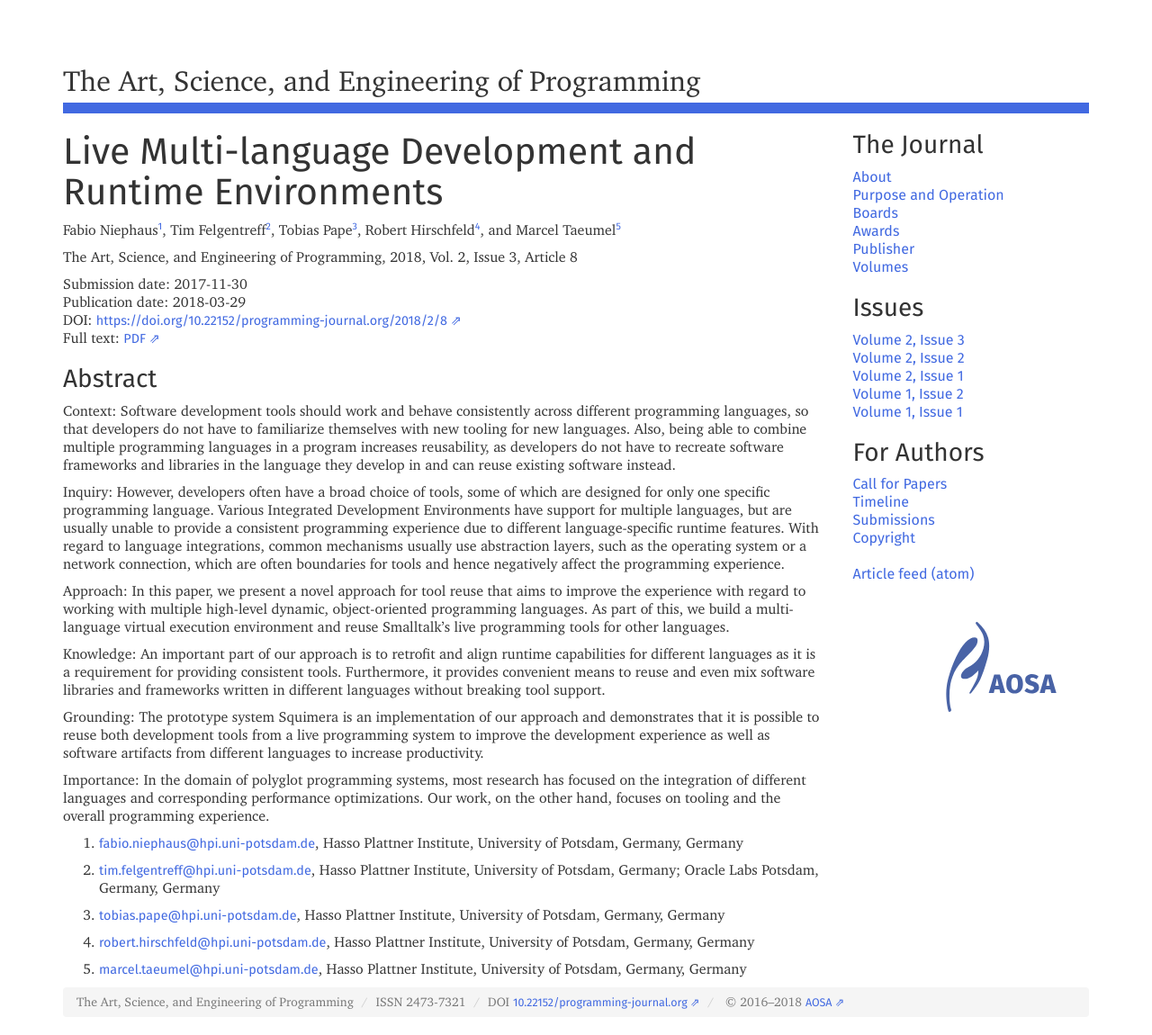
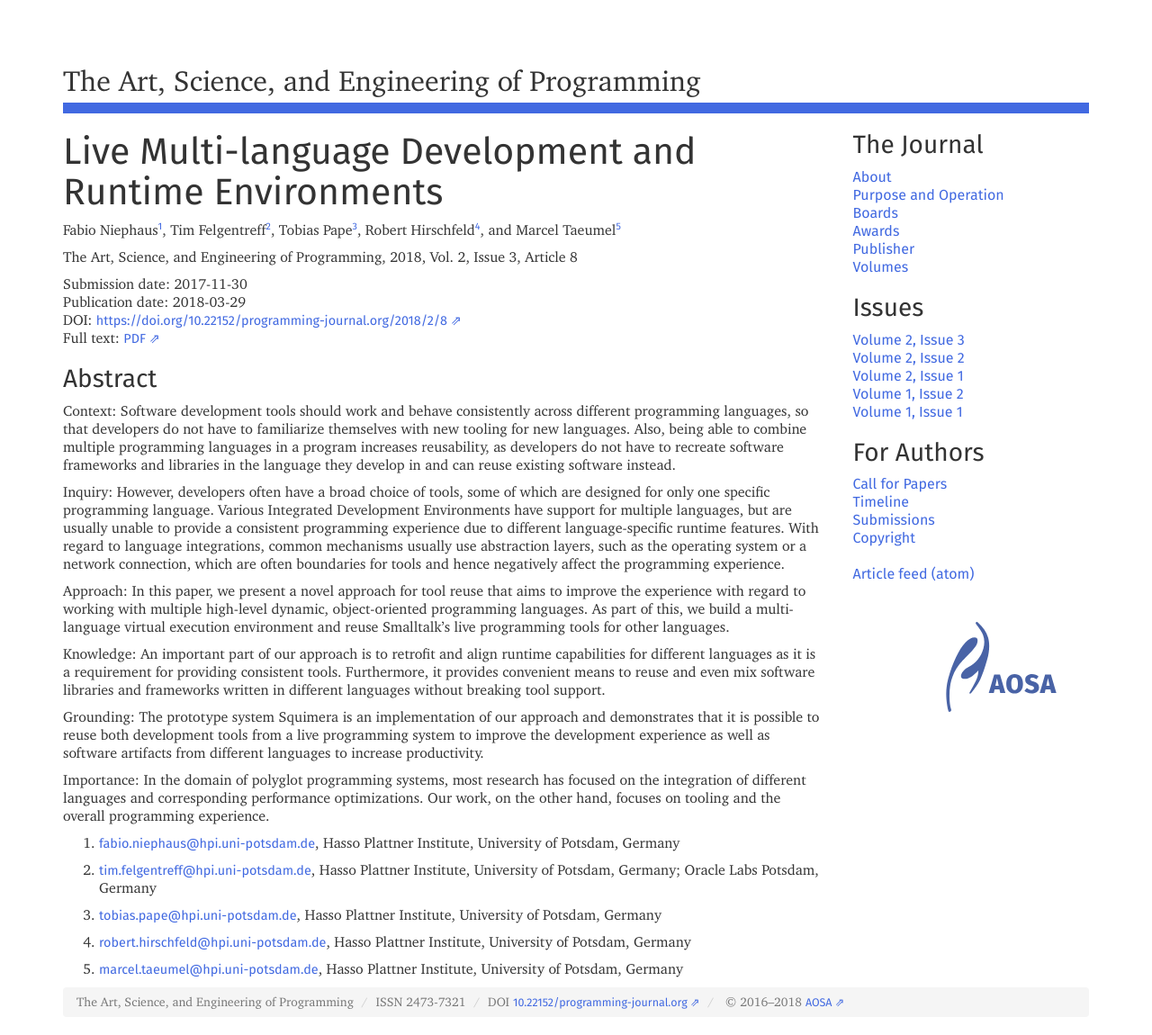
Before and after one commit to programming-journal/programming-journal.github.io, a Jekyll site: the page built from 2018/2/8/index.markdown, in a window 1280 px wide. Shown: the whole page at 90% size. Built offline with Jekyll 4.4.1, drawn with Linux system fonts in a browser that asks for light colours; nearby versions of some CDN libraries.

Commit message:
Remove redundant occurrences of ", Germany"

```diff
--- a/2018/2/8/index.markdown
+++ b/2018/2/8/index.markdown
@@ -10,19 +10,19 @@ id: "urn:doi:10.22152%2Fprogramming-journal.org%2F2018%2F2%2F8"
 date: "2018-03-29"
 authors:
   - name: "Niephaus, Fabio"
-    affiliation: "Hasso Plattner Institute, University of Potsdam, Germany, Germany"
+    affiliation: "Hasso Plattner Institute, University of Potsdam, Germany"
 
   - name: "Felgentreff, Tim"
-    affiliation: "Hasso Plattner Institute, University of Potsdam, Germany; Oracle Labs Potsdam, Germany, Germany"
+    affiliation: "Hasso Plattner Institute, University of Potsdam, Germany; Oracle Labs Potsdam, Germany"
 
   - name: "Pape, Tobias"
-    affiliation: "Hasso Plattner Institute, University of Potsdam, Germany, Germany"
+    affiliation: "Hasso Plattner Institute, University of Potsdam, Germany"
 
   - name: "Hirschfeld, Robert"
-    affiliation: "Hasso Plattner Institute, University of Potsdam, Germany, Germany"
+    affiliation: "Hasso Plattner Institute, University of Potsdam, Germany"
 
   - name: "Taeumel, Marcel"
-    affiliation: "Hasso Plattner Institute, University of Potsdam, Germany, Germany"
+    affiliation: "Hasso Plattner Institute, University of Potsdam, Germany"
 
 arxiv: "1803.10200"
 file: "https://arxiv.org/pdf/1803.10200v1"
@@ -64,8 +64,8 @@ Grounding: The prototype system Squimera is an implementation of our approach an
 Importance: In the domain of polyglot programming systems, most research has focused on the integration of different languages and corresponding performance optimizations. Our work, on the other hand, focuses on tooling and the overall programming experience.
 
 
-[^1]: <mailto:fabio.niephaus@hpi.uni-potsdam.de>, Hasso Plattner Institute, University of Potsdam, Germany, Germany
-[^2]: <mailto:tim.felgentreff@hpi.uni-potsdam.de>, Hasso Plattner Institute, University of Potsdam, Germany; Oracle Labs Potsdam, Germany, Germany
-[^3]: <mailto:tobias.pape@hpi.uni-potsdam.de>, Hasso Plattner Institute, University of Potsdam, Germany, Germany
-[^4]: <mailto:robert.hirschfeld@hpi.uni-potsdam.de>, Hasso Plattner Institute, University of Potsdam, Germany, Germany
-[^5]: <mailto:marcel.taeumel@hpi.uni-potsdam.de>, Hasso Plattner Institute, University of Potsdam, Germany, Germany
+[^1]: <mailto:fabio.niephaus@hpi.uni-potsdam.de>, Hasso Plattner Institute, University of Potsdam, Germany
+[^2]: <mailto:tim.felgentreff@hpi.uni-potsdam.de>, Hasso Plattner Institute, University of Potsdam, Germany; Oracle Labs Potsdam, Germany
+[^3]: <mailto:tobias.pape@hpi.uni-potsdam.de>, Hasso Plattner Institute, University of Potsdam, Germany
+[^4]: <mailto:robert.hirschfeld@hpi.uni-potsdam.de>, Hasso Plattner Institute, University of Potsdam, Germany
+[^5]: <mailto:marcel.taeumel@hpi.uni-potsdam.de>, Hasso Plattner Institute, University of Potsdam, Germany
```
